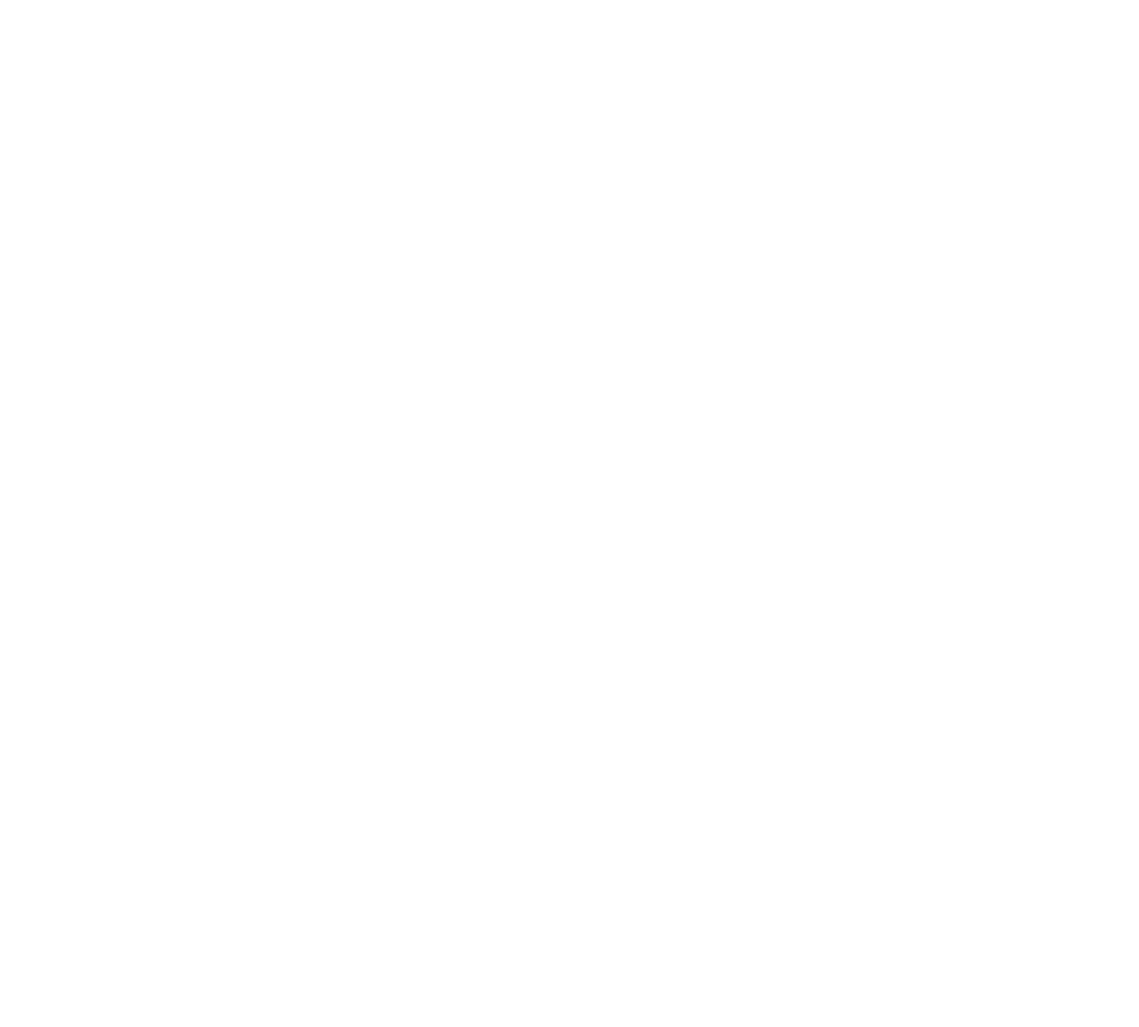
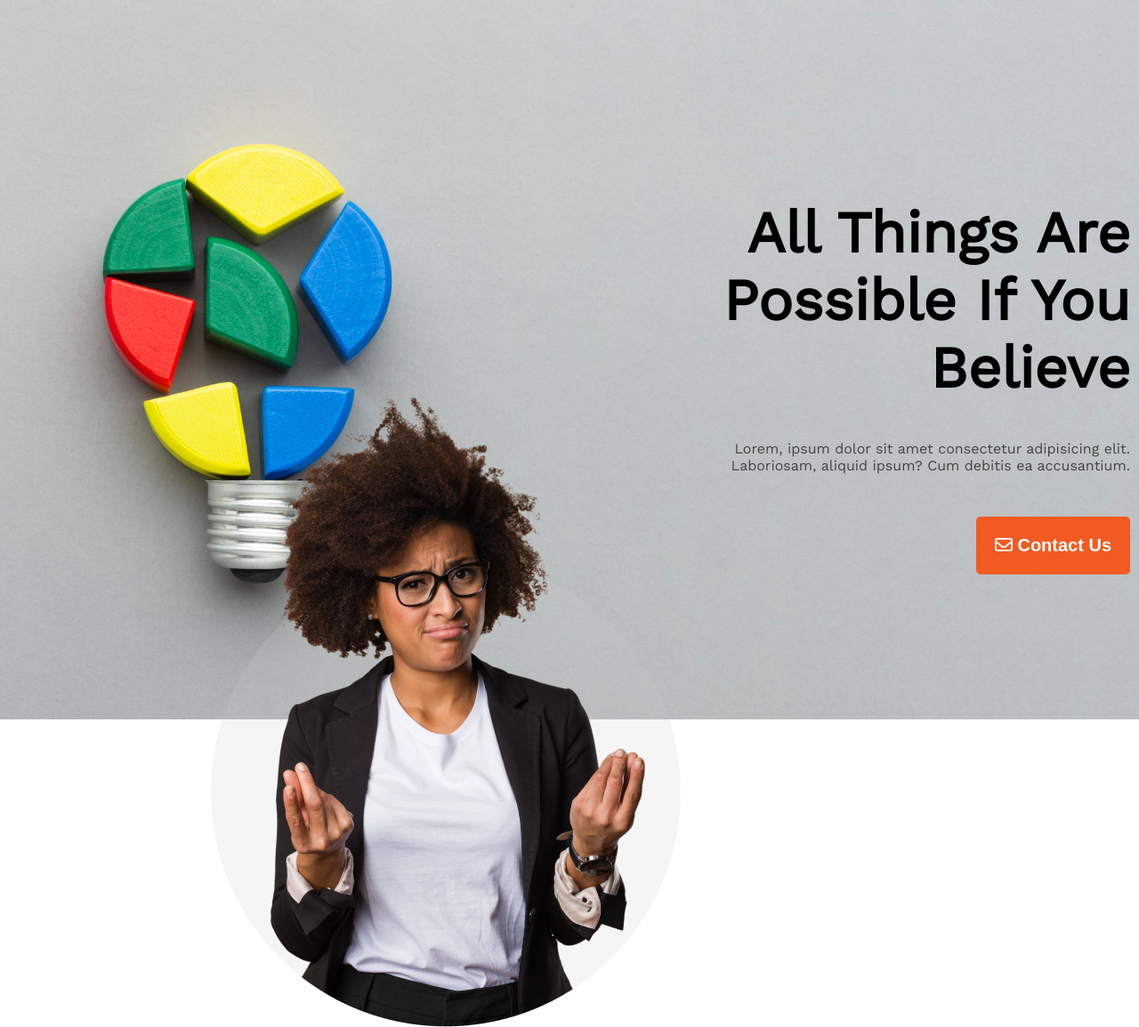
Before and after one commit to Alamgir2-2/My-first-site, a plain HTML site: page index.html in a window 1280 px wide. Shown: the whole page at 89% size. Before the commit the page ends 800 px from the top, so only its background shows below. Drawn offline with nearby package versions, Linux system fonts and the light colour scheme.

Commit message:
header section added

```diff
--- /dev/null
+++ b/css/style.css
@@ -0,0 +1,47 @@
+body {
+    background-image: url(../images/banner/banner2.png);
+    background-repeat: no-repeat;
+    font-family: 'Work Sans';
+}
+
+@import url('https://fonts.googleapis.com/css2?family=Work+Sans:wght@400;700&display=swap');
+
+h1 {
+    font-size: 65px;
+}
+
+p {
+    font-weight: 400;
+    font-size: 16px;
+    color: #444343;
+}
+
+.primary-btn {
+    margin-top: 32px;
+    border: 0;
+    border-radius: 5px;
+    background-color: #F15B22;
+    color: white;
+    padding: 21px;
+    font-weight: 600;
+    font-size: 20px;
+}
+
+.primary-btn:hover {
+    cursor: pointer;
+}
+
+.header-content {
+    position: absolute;
+    width: 525px;
+    height: 228px;
+    left: 745px;
+    top: 180px;
+    text-align: right;
+}
+.section1 {
+    margin-top: 431px;
+    display: flex;
+    margin-left: 206px;
+
+}
--- a/index.html
+++ b/index.html
@@ -5,8 +5,30 @@
     <meta http-equiv="X-UA-Compatible" content="IE=edge">
     <meta name="viewport" content="width=device-width, initial-scale=1.0">
     <title>My Website</title>
+    <link rel="stylesheet" href="css/style.css">
+    <link rel="preconnect" href="https://fonts.googleapis.com"><link rel="preconnect" href="https://fonts.gstatic.com" crossorigin><link href="https://fonts.googleapis.com/css2?family=Work+Sans&display=swap" rel="stylesheet">
+    <script src="https://kit.fontawesome.com/c0d2fdae98.js" crossorigin="anonymous"></script>
 </head>
 <body>
+    <!-- Header Section -->
+    <header>
+        <div class="header-content">
+            <h1>All Things Are Possible If You Believe</h1>
+            <p>Lorem, ipsum dolor sit amet consectetur adipisicing elit. Laboriosam, aliquid ipsum? Cum debitis ea accusantium.</p>
+            <button class="primary-btn"><i class="fa-regular fa-envelope"></i> Contact Us</button>
+        </div>
+    </header>
+    <!-- Header section end here -->
+
+
+    <!-- Content Section 1  -->
+    <section>
+        <div class="section1">
+            <div>
+                <img src="./images/person.png" alt="Person picture">
+            </div>
+        </div>
+    </section>
 
 </body>
 </html>
```
